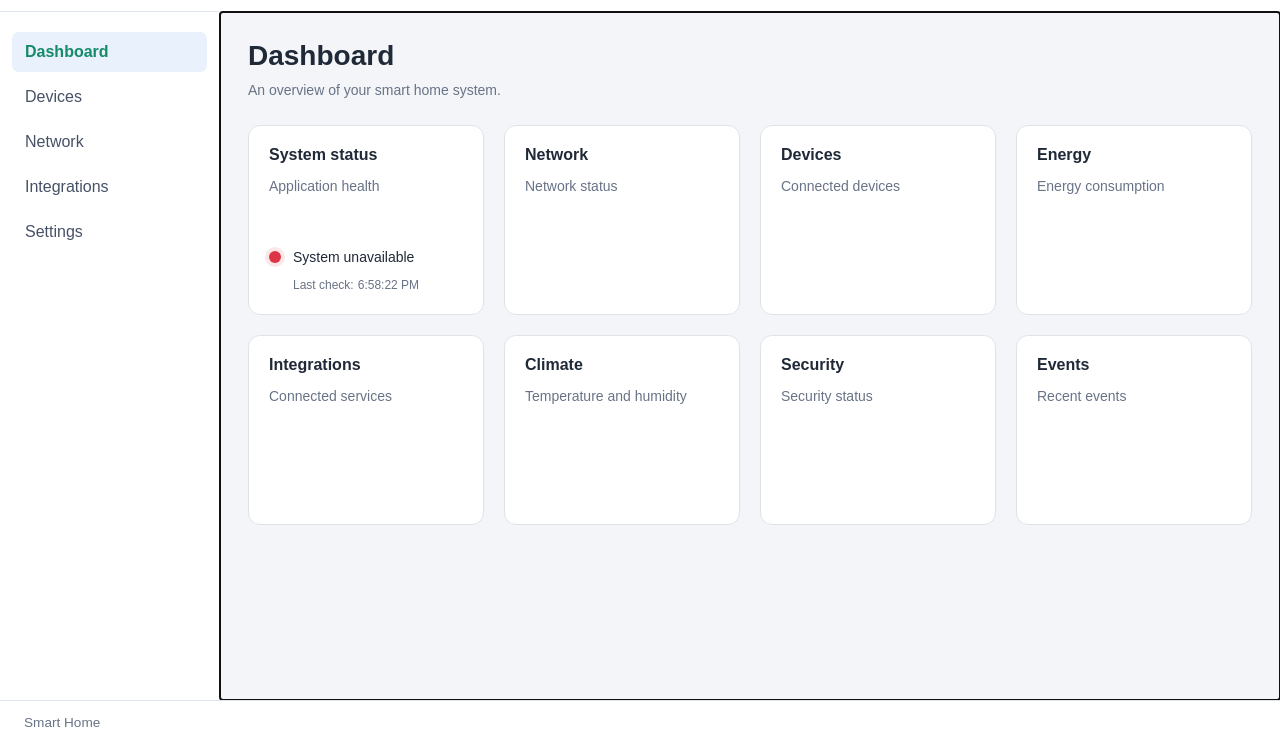
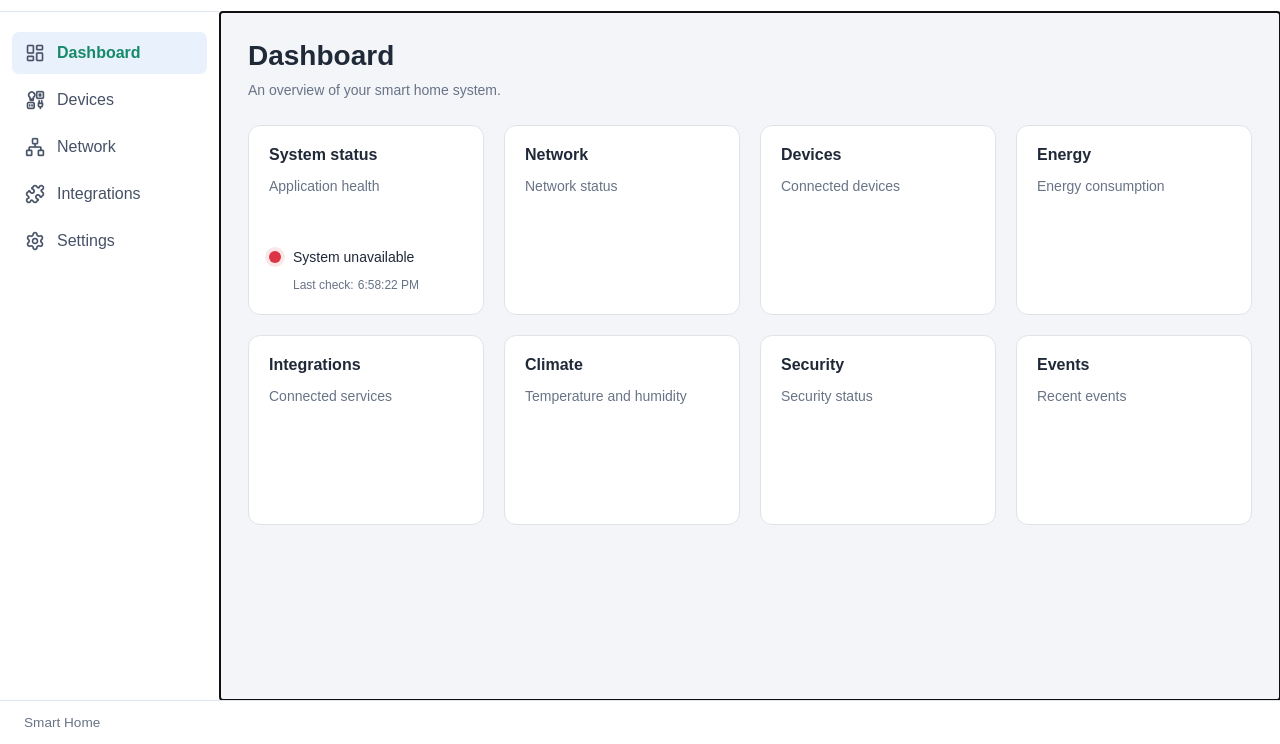
Before and after one commit to R-typeDev/Smart-Home, a plain HTML site: page web/index.html in a window 1280 px wide. Shown: the part 56-800 px from the top of the page. Drawn offline with Linux system fonts and the light colour scheme; no server answers.

Commit message:
feat: add PNG navigation icons

```diff
--- a/web/assets/css/layout.css
+++ b/web/assets/css/layout.css
@@ -1,3 +1,4 @@
+
 .app-shell {
     display: flex;
     min-height: 100vh;
@@ -61,21 +62,35 @@
     gap: 5px;
 }
 
-.navigation a {
+.navigation__link {
+    display: flex;
+    align-items: center;
+    gap: 12px;
     padding: 11px 13px;
     border-radius: 7px;
     color: #465166;
     text-decoration: none;
+    transition:
+        color 0.2s ease,
+        background-color 0.2s ease;
 }
 
-.navigation a:hover {
+.navigation__link:hover {
     background: #f0f4fa;
 }
 
-.navigation a[aria-current="page"] {
+.navigation__link[aria-current="page"] {
     background: #e8f1fc;
     color: var(--color-primary);
     font-weight: 700;
+}
+
+.nav-icon {
+    display: block;
+    width: 20px;
+    height: 20px;
+    flex: 0 0 20px;
+    object-fit: contain;
 }
 
 .app-content {
@@ -126,7 +141,7 @@
         flex-wrap: wrap;
     }
 
-    .navigation a {
+    .navigation__link {
         padding: 9px 10px;
     }
 
--- a/web/index.html
+++ b/web/index.html
@@ -1,3 +1,4 @@
+
 <!DOCTYPE html>
 <html lang="en">
 <head>
@@ -5,12 +6,15 @@
     <meta name="viewport" content="width=device-width, initial-scale=1.0">
     <meta name="description" content="Manage and monitor your smart home devices, network, and integrations.">
     <meta name="theme-color" content="#f3f5f8">
+
     <title>Dashboard | Smart Home</title>
+
     <link rel="stylesheet" href="/assets/css/main.css">
     <link rel="stylesheet" href="/assets/css/layout.css">
 </head>
 <body>
     <div class="app-shell">
+
         <header class="app-header">
             <a class="app-brand" href="/dashboard" data-route="/dashboard">
                 <span class="app-brand__icon" aria-hidden="true">⌂</span>
@@ -18,8 +22,14 @@
             </a>
 
             <div class="app-header__actions">
-                <label for="language-select" class="visually-hidden"
-                       data-i18n="app.language">Language</label>
+                <label
+                    for="language-select"
+                    class="visually-hidden"
+                    data-i18n="app.language"
+                >
+                    Language
+                </label>
+
                 <select id="language-select" name="language">
                     <option value="en">English</option>
                     <option value="ru">Русский</option>
@@ -28,29 +38,97 @@
         </header>
 
         <div class="app-body">
+
             <aside class="sidebar">
                 <nav class="navigation" aria-label="Main navigation">
-                    <a href="/dashboard" data-route="/dashboard"
-                       data-i18n="nav.dashboard">Dashboard</a>
-                    <a href="/devices" data-route="/devices"
-                       data-i18n="nav.devices">Devices</a>
-                    <a href="/network" data-route="/network"
-                       data-i18n="nav.network">Network</a>
-                    <a href="/integrations" data-route="/integrations"
-                       data-i18n="nav.integrations">Integrations</a>
-                    <a href="/settings" data-route="/settings"
-                       data-i18n="nav.settings">Settings</a>
+
+                    <a
+                        class="navigation__link"
+                        href="/dashboard"
+                        data-route="/dashboard"
+                    >
+                        <img
+                            class="nav-icon"
+                            src="/assets/icons/dashboard.png"
+                            alt=""
+                            aria-hidden="true"
+                        >
+                        <span data-i18n="nav.dashboard">Dashboard</span>
+                    </a>
+
+                    <a
+                        class="navigation__link"
+                        href="/devices"
+                        data-route="/devices"
+                    >
+                        <img
+                            class="nav-icon"
+                            src="/assets/icons/devices.png"
+                            alt=""
+                            aria-hidden="true"
+                        >
+                        <span data-i18n="nav.devices">Devices</span>
+                    </a>
+
+                    <a
+                        class="navigation__link"
+                        href="/network"
+                        data-route="/network"
+                    >
+                        <img
+                            class="nav-icon"
+                            src="/assets/icons/network.png"
+                            alt=""
+                            aria-hidden="true"
+                        >
+                        <span data-i18n="nav.network">Network</span>
+                    </a>
+
+                    <a
+                        class="navigation__link"
+                        href="/integrations"
+                        data-route="/integrations"
+                    >
+                        <img
+                            class="nav-icon"
+                            src="/assets/icons/integrations.png"
+                            alt=""
+                            aria-hidden="true"
+                        >
+                        <span data-i18n="nav.integrations">Integrations</span>
+                    </a>
+
+                    <a
+                        class="navigation__link"
+                        href="/settings"
+                        data-route="/settings"
+                    >
+                        <img
+                            class="nav-icon"
+                            src="/assets/icons/settings.png"
+                            alt=""
+                            aria-hidden="true"
+                        >
+                        <span data-i18n="nav.settings">Settings</span>
+                    </a>
+
                 </nav>
             </aside>
 
-            <main id="app-content" class="app-content" tabindex="-1">
+            <main
+                id="app-content"
+                class="app-content"
+                tabindex="-1"
+            >
                 <p data-i18n="app.loading">Loading...</p>
             </main>
+
         </div>
 
         <footer class="app-footer">
             <span>Smart Home</span>
         </footer>
+
     </div>
 
     <script type="module" src="/assets/js/app.js"></script>
```
Also changed, not shown: web/assets/icons/dashboard.png (added), web/assets/icons/devices.png (added), web/assets/icons/integrations.png (added), web/assets/icons/network.png (added), web/assets/icons/settings.png (added).
